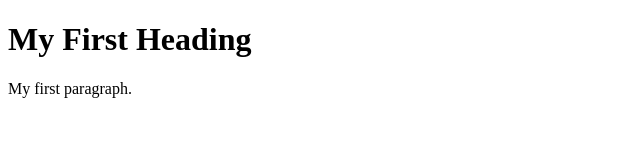
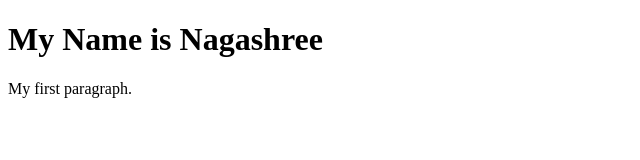
Before and after one commit to Nagunay/gitops, a plain HTML site: page index.html in a window 1280 px wide. Shown: the whole page, without its empty margins (0-640 px from the left). Drawn offline with Linux system fonts and the light colour scheme.

Commit message:
Adding new version v1

```diff
--- a/index.html
+++ b/index.html
@@ -2,7 +2,7 @@
 <html>
 <body>
 
-<h1>My First Heading</h1>
+<h1>My Name is Nagashree</h1>
 <p>My first paragraph.</p>
 
 </body>
```
